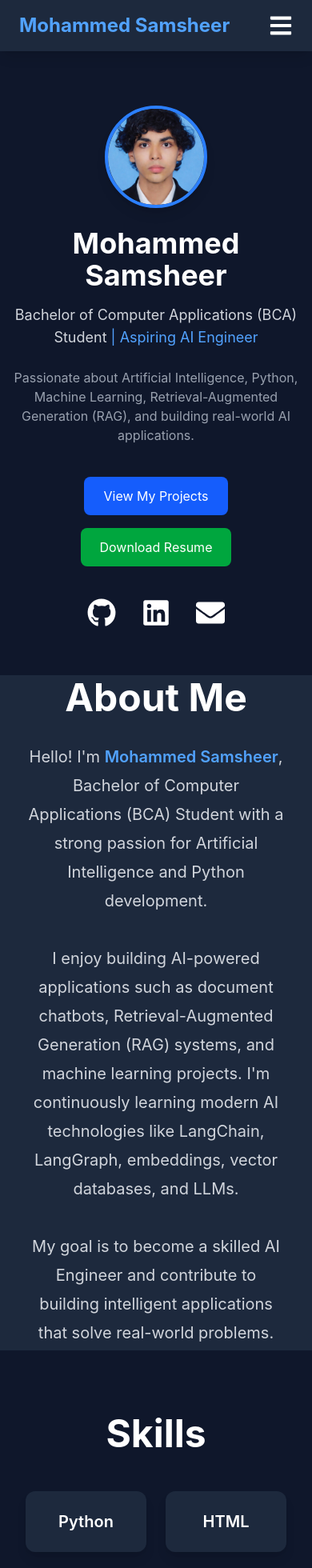
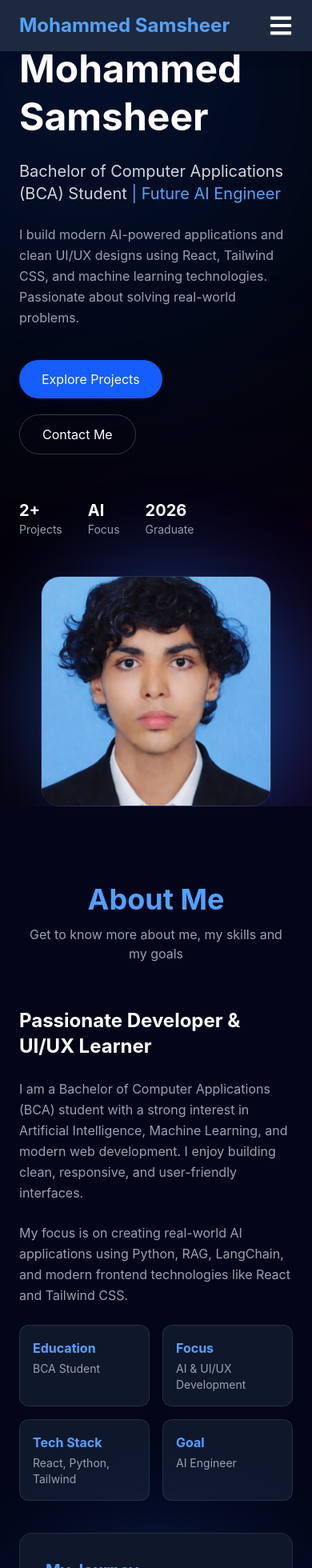
Before and after one commit to mohammedsamsheer666/portfolio, a React app: page / in a window 390 px wide. Shown: the top 1960 px of the page at 80% size. Built offline with nearby package versions, Linux system fonts and the light colour scheme; the HTML template or start-up script is replaced by a standard one.

Commit message:
Update portfolio UI UX design

```diff
--- a/package.json
+++ b/package.json
@@ -13,13 +13,15 @@
     "@react-three/drei": "^10.7.7",
     "@react-three/fiber": "^9.6.1",
     "@tailwindcss/vite": "^4.3.2",
+    "@tsparticles/react": "^4.3.1",
     "framer-motion": "^12.42.2",
     "react": "^19.2.7",
     "react-dom": "^19.2.7",
     "react-icons": "^5.7.0",
     "react-parallax-tilt": "^1.7.333",
     "tailwindcss": "^4.3.2",
-    "three": "^0.185.1"
+    "three": "^0.185.1",
+    "tsparticles": "^4.3.1"
   },
   "devDependencies": {
     "@eslint/js": "^10.0.1",
--- a/src/App.jsx
+++ b/src/App.jsx
@@ -5,138 +5,117 @@ import Projects from "./components/Projects";
 import Education from "./components/Education";
 import Contact from "./components/Contact";
 import Footer from "./components/Footer";
+
 import profile from "./assets/profile.png";
 
-import { FaGithub, FaLinkedin, FaEnvelope } from "react-icons/fa";
 import { motion } from "framer-motion";
 
 function App() {
   return (
     <>
-      {/* Navbar */}
       <Navbar />
 
-      {/* Hero Section */}
-      <motion.section
+      {/* ================= HERO SECTION ================= */}
+      <section
   id="home"
-        className="min-h-screen bg-slate-900 text-white flex items-center justify-center px-4"
-        initial={{ opacity: 0 }}
-        animate={{ opacity: 1 }}
-        transition={{ duration: 1 }}
+  className="min-h-screen relative flex items-center justify-center bg-black text-white px-6 overflow-hidden"
 >
-        <div className="text-center max-w-4xl">
 
-          {/* Profile Photo */}
-          <motion.div
-            className="flex justify-center mb-6 mt-18"
-            initial={{ scale: 0 }}
-            animate={{ scale: 1 }}
-            transition={{ duration: 0.8 }}
-          >
-            <div className="w-32 h-32 md:w-44 md:h-44 rounded-full overflow-hidden border-4 border-blue-500 shadow-lg">
-              <img
-                src={profile}
-                alt="Mohammed Samsheer"
-                className="w-full h-full object-cover"
-              />
-            </div>
-          </motion.div>
+  {/* BACKGROUND GLOW */}
+  <div className="absolute w-[600px] h-[600px] bg-blue-600 rounded-full blur-[200px] opacity-30 top-[-200px] left-[-200px]"></div>
+  <div className="absolute w-[500px] h-[500px] bg-purple-600 rounded-full blur-[180px] opacity-20 bottom-[-200px] right-[-200px]"></div>
 
-          {/* Name */}
-          <motion.h1
-            className="text-4xl md:text-6xl font-bold"
-            initial={{ y: -50, opacity: 0 }}
-            animate={{ y: 0, opacity: 1 }}
-            transition={{ duration: 1 }}
-          >
-            Mohammed Samsheer
-          </motion.h1>
+  <div className="max-w-6xl w-full grid md:grid-cols-2 gap-12 items-center z-10">
 
-          {/* Subtitle */}
-          <motion.p
-            className="text-lg md:text-2xl text-gray-300 mt-4"
-            initial={{ opacity: 0 }}
-            animate={{ opacity: 1 }}
-            transition={{ delay: 0.3, duration: 1 }}
-          >
+    {/* LEFT TEXT */}
+    <div className="space-y-6">
+
+      <p className="text-blue-400 tracking-[6px] uppercase text-xs">
+        AI Engineer • UI/UX Developer
+      </p>
+
+      <h1 className="text-5xl md:text-7xl font-bold leading-tight">
+        Mohammed <br /> Samsheer
+      </h1>
+
+      <p className="text-xl text-gray-300">
         Bachelor of Computer Applications (BCA) Student
-            <span className="text-blue-400">
-              {" | "}Aspiring AI Engineer
-            </span>
-          </motion.p>
+        <span className="text-blue-400"> | Future AI Engineer</span>
+      </p>
 
-          {/* Description */}
-          <motion.p
-            className="mt-6 text-base md:text-lg text-gray-400 max-w-3xl mx-auto"
-            initial={{ opacity: 0 }}
-            animate={{ opacity: 1 }}
-            transition={{ delay: 0.5, duration: 1 }}
-          >
-            Passionate about Artificial Intelligence, Python, Machine Learning,
-            Retrieval-Augmented Generation (RAG), and building real-world AI
-            applications.
-          </motion.p>
+      <p className="text-gray-400 leading-relaxed max-w-xl">
+        I build modern AI-powered applications and clean UI/UX designs using React,
+        Tailwind CSS, and machine learning technologies. Passionate about solving real-world problems.
+      </p>
 
-          {/* Buttons */}
-          <motion.div
-            className="mt-10 flex justify-center gap-4 flex-wrap"
-            initial={{ y: 50, opacity: 0 }}
-            animate={{ y: 0, opacity: 1 }}
-            transition={{ delay: 0.7, duration: 1 }}
-          >
+      {/* BUTTONS */}
+      <div className="flex gap-5 flex-wrap pt-4">
+
         <a
           href="#projects"
-              className="px-6 py-3 bg-blue-600 rounded-lg hover:bg-blue-700 hover:scale-105 transition"
+          className="px-7 py-3 bg-blue-600 rounded-full hover:scale-105 transition shadow-lg hover:shadow-blue-500/40"
         >
-              View My Projects
+          Explore Projects
         </a>
 
         <a
-              href="/samsheer.cv.pdf"
-              download
-              className="px-6 py-3 bg-green-600 rounded-lg hover:bg-green-700 hover:scale-105 transition"
+          href="#contact"
+          className="px-7 py-3 border border-white/20 rounded-full hover:bg-white/10 transition"
         >
-              Download Resume
-            </a>
-          </motion.div>
-
-          {/* Social Icons */}
-          <motion.div
-            className="flex justify-center gap-8 mt-10 text-4xl"
-            initial={{ opacity: 0 }}
-            animate={{ opacity: 1 }}
-            transition={{ delay: 1, duration: 1 }}
-          >
-            <a
-              href="https://github.com/mohammedsamsheer666"
-              target="_blank"
-              rel="noopener noreferrer"
-              className="hover:text-blue-400 hover:scale-125 transition"
-            >
-              <FaGithub />
+          Contact Me
         </a>
 
-            <a
-              href="https://www.linkedin.com/in/mohammed-samsheer-40a6583aa"
-              target="_blank"
-              rel="noopener noreferrer"
-              className="hover:text-blue-400 hover:scale-125 transition"
-            >
-              <FaLinkedin />
-            </a>
+      </div>
 
-            <a
-              href="mailto:mohammedsamsheer39@gmail.com"
-              className="hover:text-blue-400 hover:scale-125 transition"
-            >
-              <FaEnvelope />
-            </a>
-          </motion.div>
+      {/* STATS */}
+      <div className="flex gap-8 pt-8 text-sm text-gray-400">
+
+        <div>
+          <p className="text-white text-xl font-bold">2+</p>
+          Projects
+        </div>
+
+        <div>
+          <p className="text-white text-xl font-bold">AI</p>
+          Focus
+        </div>
+
+        <div>
+          <p className="text-white text-xl font-bold">2026</p>
+          Graduate
+        </div>
 
       </div>
-      </motion.section>
 
-      {/* Other Sections */}
+    </div>
+
+    {/* RIGHT IMAGE */}
+    <div className="flex justify-center">
+
+      <div className="relative">
+
+        {/* rotating glow ring */}
+        <div className="absolute w-80 h-80 bg-blue-500 rounded-full blur-3xl opacity-20 animate-pulse"></div>
+
+        {/* IMAGE CARD */}
+        <div className="relative w-72 h-72 md:w-80 md:h-80 rounded-3xl overflow-hidden border border-white/10 shadow-2xl hover:scale-105 transition duration-500">
+
+          <img
+            src={profile}
+            alt="profile"
+            className="w-full h-full object-cover"
+          />
+
+        </div>
+
+      </div>
+
+    </div>
+
+  </div>
+</section>
+
+      {/* ================= OTHER SECTIONS ================= */}
       <About />
       <Skills />
       <Projects />
--- a/src/components/About.jsx
+++ b/src/components/About.jsx
@@ -2,28 +2,102 @@ function About() {
   return (
     <section
       id="about"
-      className="min-h-screen bg-slate-800 text-white flex items-center justify-center px-8"
+      className="py-24 bg-slate-950 text-white px-6"
     >
-      <div className="max-w-4xl text-center">
-        <h2 className="text-5xl font-bold mb-8">About Me</h2>
+      {/* TITLE */}
+      <div className="text-center mb-14">
+        <h2 className="text-4xl font-bold text-blue-400">About Me</h2>
+        <p className="text-gray-400 mt-3">
+          Get to know more about me, my skills and my goals
+        </p>
+      </div>
 
-        <p className="text-xl leading-9 text-gray-300">
-          Hello! I'm <span className="text-blue-400 font-semibold">Mohammed Samsheer</span>,
-         Bachelor of Computer Applications (BCA) Student with a strong passion for Artificial
-          Intelligence and Python development.
+      {/* MAIN CONTAINER */}
+      <div className="max-w-6xl mx-auto grid md:grid-cols-2 gap-10 items-center">
 
-          <br /><br />
+        {/* LEFT - TEXT */}
+        <div className="space-y-6">
 
-          I enjoy building AI-powered applications such as document chatbots,
-          Retrieval-Augmented Generation (RAG) systems, and machine learning
-          projects. I'm continuously learning modern AI technologies like
-          LangChain, LangGraph, embeddings, vector databases, and LLMs.
+          <h3 className="text-2xl font-bold">
+            Passionate Developer & UI/UX Learner
+          </h3>
 
-          <br /><br />
+          <p className="text-gray-400 leading-relaxed">
+            I am a Bachelor of Computer Applications (BCA) student with a strong interest
+            in Artificial Intelligence, Machine Learning, and modern web development.
+            I enjoy building clean, responsive, and user-friendly interfaces.
+          </p>
 
-          My goal is to become a skilled AI Engineer and contribute to building
-          intelligent applications that solve real-world problems.
-        </p>
+          <p className="text-gray-400 leading-relaxed">
+            My focus is on creating real-world AI applications using Python, RAG,
+            LangChain, and modern frontend technologies like React and Tailwind CSS.
+          </p>
+
+          {/* HIGHLIGHTS */}
+          <div className="grid grid-cols-2 gap-4 mt-6">
+
+            <div className="p-4 bg-slate-900 border border-white/10 rounded-xl hover:scale-105 transition">
+              <h4 className="text-blue-400 font-bold">Education</h4>
+              <p className="text-gray-400 text-sm mt-1">
+                BCA Student
+              </p>
+            </div>
+
+            <div className="p-4 bg-slate-900 border border-white/10 rounded-xl hover:scale-105 transition">
+              <h4 className="text-blue-400 font-bold">Focus</h4>
+              <p className="text-gray-400 text-sm mt-1">
+                AI & UI/UX Development
+              </p>
+            </div>
+
+            <div className="p-4 bg-slate-900 border border-white/10 rounded-xl hover:scale-105 transition">
+              <h4 className="text-blue-400 font-bold">Tech Stack</h4>
+              <p className="text-gray-400 text-sm mt-1">
+                React, Python, Tailwind
+              </p>
+            </div>
+
+            <div className="p-4 bg-slate-900 border border-white/10 rounded-xl hover:scale-105 transition">
+              <h4 className="text-blue-400 font-bold">Goal</h4>
+              <p className="text-gray-400 text-sm mt-1">
+                AI Engineer
+              </p>
+            </div>
+
+          </div>
+
+        </div>
+
+        {/* RIGHT - UI CARD */}
+        <div className="flex justify-center">
+
+          <div className="relative">
+
+            {/* glow background */}
+            <div className="absolute inset-0 bg-blue-500 blur-3xl opacity-20 rounded-full"></div>
+
+            {/* main card */}
+            <div className="relative bg-slate-900 border border-white/10 p-8 rounded-2xl shadow-xl hover:scale-105 transition duration-300">
+
+              <h3 className="text-xl font-bold text-blue-400 mb-4">
+                My Journey
+              </h3>
+
+              <ul className="space-y-4 text-gray-400">
+
+                <li>✔ Started learning Python & Web Development</li>
+                <li>✔ Built AI projects using ML & OpenCV</li>
+                <li>✔ Learned React & Tailwind CSS</li>
+                <li>✔ Built portfolio with UI/UX design</li>
+
+              </ul>
+
+            </div>
+
+          </div>
+
+        </div>
+
       </div>
     </section>
   );
--- a/src/components/Contact.jsx
+++ b/src/components/Contact.jsx
@@ -1,23 +1,117 @@
+import { FaGithub, FaLinkedin, FaEnvelope, FaPhone } from "react-icons/fa";
+
 function Contact() {
   return (
     <section
       id="contact"
-      className="min-h-screen bg-slate-800 text-white flex items-center justify-center px-8"
+      className="py-24 bg-gradient-to-b from-slate-950 via-slate-900 to-slate-950 text-white px-6"
     >
-      <div className="text-center max-w-3xl">
-        <h2 className="text-5xl font-bold mb-8">Contact Me</h2>
+      {/* TITLE */}
+      <div className="text-center mb-12">
+        <h2 className="text-4xl font-bold text-blue-400">Contact Me</h2>
+        <p className="text-gray-400 mt-3">
+          Let’s build something amazing together 🚀
+        </p>
+      </div>
 
-        <p className="text-xl text-gray-300 mb-6">
-          I'm always interested in learning, collaborating, and discussing AI
-          and software development.
-        </p>
+      {/* GRID */}
+      <div className="max-w-5xl mx-auto grid md:grid-cols-2 gap-10">
 
-        <div className="space-y-4 text-lg">
-          <p>📧 Email: mohammedsamsheer39@gmail.com</p>
-          <p>💻 GitHub: https://github.com/mohammedsamsheer666</p>
-          <p>🔗 LinkedIn: https://www.linkedin.com/in/mohammed-samsheer-40a6583aa</p>
-         <p>📞 Phone: +91 9746758733</p>
+        {/* LEFT SIDE */}
+        <div className="space-y-6">
+
+          <h3 className="text-2xl font-semibold">
+            Get in Touch
+          </h3>
+
+          <p className="text-gray-400 leading-relaxed">
+            I’m open to internships, freelance work, and AI/ML opportunities.
+          </p>
+
+          {/* CONTACT DETAILS */}
+          <div className="space-y-4">
+
+            <div className="p-4 bg-slate-900 border border-white/10 rounded-xl">
+              📧 mohammedsamsheer39@gmail.com
+            </div>
+
+            <div className="p-4 bg-slate-900 border border-white/10 rounded-xl flex items-center gap-2">
+              <FaPhone className="text-blue-400" />
+              +91 9746758733
+            </div>
+
+            <div className="p-4 bg-slate-900 border border-white/10 rounded-xl">
+              📍 Kerala, India
+            </div>
+
+          </div>
+
+          {/* SOCIAL ICONS */}
+          <div className="flex gap-6 text-2xl mt-6">
+
+            <a
+              href="https://github.com/mohammedsamsheer666"
+              target="_blank"
+              className="hover:text-blue-400 transition"
+            >
+              <FaGithub />
+            </a>
+
+            <a
+              href="https://www.linkedin.com/in/mohammed-samsheer-40a6583aa"
+              target="_blank"
+              className="hover:text-blue-400 transition"
+            >
+              <FaLinkedin />
+            </a>
+
+            {/* FIXED EMAIL LINK */}
+            <a
+              href="mailto:mohammedsamsheer39@gmail.com"
+              className="flex items-center gap-2 hover:text-blue-400 transition"
+            >
+              <FaEnvelope />
+              <span className="text-sm">Email Me</span>
+            </a>
+
+          </div>
+
         </div>
+
+        {/* RIGHT FORM */}
+        <div className="bg-slate-900 border border-white/10 rounded-2xl p-8 shadow-xl hover:shadow-blue-500/20 transition">
+
+          <form className="space-y-5">
+
+            <input
+              type="text"
+              placeholder="Your Name"
+              className="w-full p-3 rounded-lg bg-slate-800 border border-white/10 focus:outline-none focus:border-blue-500"
+            />
+
+            <input
+              type="email"
+              placeholder="Your Email"
+              className="w-full p-3 rounded-lg bg-slate-800 border border-white/10 focus:outline-none focus:border-blue-500"
+            />
+
+            <textarea
+              rows="5"
+              placeholder="Your Message"
+              className="w-full p-3 rounded-lg bg-slate-800 border border-white/10 focus:outline-none focus:border-blue-500"
+            ></textarea>
+
+            <button
+              type="submit"
+              className="w-full py-3 bg-blue-600 rounded-lg hover:bg-blue-700 transition font-semibold"
+            >
+              Send Message
+            </button>
+
+          </form>
+
+        </div>
+
       </div>
     </section>
   );
--- a/src/components/Projects.jsx
+++ b/src/components/Projects.jsx
@@ -1,114 +1,76 @@
-import chatbotPdf from "../assets/chatbot pdf.png";
-import fabricDetection from "../assets/fabric detection.png";
-
 function Projects() {
   return (
-    <section
-      id="projects"
-      className="min-h-screen bg-slate-800 text-white py-20 px-6"
-    >
-      <div className="max-w-6xl mx-auto">
-        <h2 className="text-5xl font-bold text-center mb-12">
-          My Projects
-        </h2>
+    <section id="projects" className="py-20 bg-slate-950 text-white px-6">
 
-        <div className="grid md:grid-cols-2 gap-8">
-
-          {/* Project 1 */}
-          <div className="bg-slate-900 rounded-xl overflow-hidden shadow-lg hover:shadow-blue-500/50 transition duration-300">
-
-            <img
-              src={chatbotPdf}
-              alt="AI PDF Chatbot"
-              className="w-full h-56 object-cover"
-            />
-
-            <div className="p-6">
-
-              <h3 className="text-2xl font-bold text-blue-400">
-                AI PDF Chatbot
-              </h3>
-
-              <p className="mt-4 text-gray-300">
-                An AI-powered chatbot that allows users to upload PDF
-                documents and ask questions using Retrieval-Augmented
-                Generation (RAG).
+      {/* TITLE */}
+      <div className="text-center mb-12">
+        <h2 className="text-4xl font-bold text-blue-400">My Projects</h2>
+        <p className="text-gray-400 mt-3">
+          Some of my work in AI, Machine Learning & Web Development
         </p>
-
-              <div className="mt-5">
-                <h4 className="font-semibold text-white">
-                  Technologies Used
-                </h4>
-
-                <ul className="list-disc list-inside text-gray-300 mt-2">
-                  <li>Python</li>
-                  <li>Streamlit</li>
-                  <li>LangChain</li>
-                  <li>ChromaDB</li>
-                  <li>Ollama</li>
-                </ul>
       </div>
 
-              <a
-                href="PASTE_YOUR_AI_PDF_CHATBOT_GITHUB_LINK_HERE"
-                target="_blank"
-                rel="noopener noreferrer"
-                className="inline-block mt-6 bg-blue-600 px-5 py-2 rounded-lg hover:bg-blue-700 transition"
-              >
-                View on GitHub
-              </a>
+      {/* PROJECT GRID */}
+      <div className="max-w-6xl mx-auto grid md:grid-cols-2 gap-10">
 
-            </div>
-          </div>
-
-          {/* Project 2 */}
-          <div className="bg-slate-900 rounded-xl overflow-hidden shadow-lg hover:shadow-blue-500/50 transition duration-300">
-
-            <img
-              src={fabricDetection}
-              alt="Fabric Defect Detection"
-              className="w-full h-56 object-cover"
-            />
-
-            <div className="p-6">
+        {/* PROJECT 1 */}
+        <div className="bg-slate-900 border border-white/10 rounded-2xl p-6 hover:scale-105 transition duration-300 shadow-lg hover:shadow-blue-500/30">
 
           <h3 className="text-2xl font-bold text-blue-400">
             Fabric Defect Detection
           </h3>
 
-              <p className="mt-4 text-gray-300">
-                Developed an AI-powered Fabric Defect Detection system
-                using deep learning and computer vision techniques to
-                identify defects in fabric images.
+          <p className="text-gray-300 mt-4">
+            AI-powered system that detects defects in fabric images using CNN and OpenCV.
           </p>
 
-              <div className="mt-5">
-                <h4 className="font-semibold text-white">
-                  Technologies Used
-                </h4>
-
-                <ul className="list-disc list-inside text-gray-300 mt-2">
-                  <li>Python</li>
-                  <li>TensorFlow</li>
-                  <li>OpenCV</li>
-                  <li>YOLO</li>
-                  <li>Streamlit</li>
-                </ul>
+          {/* TAGS */}
+          <div className="flex flex-wrap gap-2 mt-4">
+            <span className="px-3 py-1 text-sm bg-blue-500/20 text-blue-300 rounded-full">Python</span>
+            <span className="px-3 py-1 text-sm bg-blue-500/20 text-blue-300 rounded-full">OpenCV</span>
+            <span className="px-3 py-1 text-sm bg-blue-500/20 text-blue-300 rounded-full">TensorFlow</span>
           </div>
 
+          {/* BUTTON */}
           <a
             href="https://github.com/mohammedsamsheer666/Fabric-Defect-Detection-Using-YOLO-"
             target="_blank"
-                rel="noopener noreferrer"
-                className="inline-block mt-6 bg-blue-600 px-5 py-2 rounded-lg hover:bg-blue-700 transition"
+            className="inline-block mt-6 px-5 py-2 bg-blue-600 rounded-lg hover:bg-blue-700 transition"
           >
-                View on GitHub
+            View Code
           </a>
 
         </div>
+
+        {/* PROJECT 2 */}
+        <div className="bg-slate-900 border border-white/10 rounded-2xl p-6 hover:scale-105 transition duration-300 shadow-lg hover:shadow-blue-500/30">
+
+          <h3 className="text-2xl font-bold text-blue-400">
+            AI Chatbot (RAG System)
+          </h3>
+
+          <p className="text-gray-300 mt-4">
+            Chatbot that uses Retrieval-Augmented Generation (RAG) to answer PDF questions.
+          </p>
+
+          {/* TAGS */}
+          <div className="flex flex-wrap gap-2 mt-4">
+            <span className="px-3 py-1 text-sm bg-blue-500/20 text-blue-300 rounded-full">LangChain</span>
+            <span className="px-3 py-1 text-sm bg-blue-500/20 text-blue-300 rounded-full">Python</span>
+            <span className="px-3 py-1 text-sm bg-blue-500/20 text-blue-300 rounded-full">LLM</span>
           </div>
 
+          {/* BUTTON */}
+          <a
+            href="https://github.com/mohammedsamsheer666/pdf-chatbot.git"
+            target="_blank"
+            className="inline-block mt-6 px-5 py-2 bg-blue-600 rounded-lg hover:bg-blue-700 transition"
+          >
+            View Code
+          </a>
+
         </div>
+
       </div>
     </section>
   );
--- a/src/components/Skills.jsx
+++ b/src/components/Skills.jsx
@@ -1,37 +1,53 @@
 function Skills() {
   const skills = [
-    "Python",
-    "HTML",
-    "CSS",
-    "JavaScript",
-    "React",
-    "Machine Learning",
-    "Artificial Intelligence",
-    "LangChain",
-    "RAG",
-    "Git",
-    "GitHub",
-    "SQL",
+    { name: "Python", level: "90%" },
+    { name: "React", level: "60%" },
+    { name: "html", level: "70%%" },
+    { name: "JavaScript", level: "80%" },
+    { name: "Machine Learning", level: "75%" },
+    { name: "RAG / LangChain", level: "70%" },
   ];
 
   return (
-    <section
-      id="skills"
-      className="min-h-screen bg-slate-900 text-white py-20 px-8"
-    >
-      <div className="max-w-6xl mx-auto">
-        <h2 className="text-5xl font-bold text-center mb-12">Skills</h2>
+    <section id="skills" className="py-20 bg-slate-950 text-white px-6">
 
-        <div className="grid grid-cols-2 md:grid-cols-3 lg:grid-cols-4 gap-6">
-          {skills.map((skill, index) => (
-            <div
-              key={index}
-              className="bg-slate-800 rounded-xl p-6 text-center shadow-lg hover:bg-blue-600 transition duration-300"
-            >
-              <h3 className="text-xl font-semibold">{skill}</h3>
+      {/* TITLE */}
+      <div className="text-center mb-12">
+        <h2 className="text-4xl font-bold text-blue-400">My Skills</h2>
+        <p className="text-gray-400 mt-3">
+          Technologies I use to build AI & Web Applications
+        </p>
+      </div>
+
+      {/* SKILLS GRID */}
+      <div className="max-w-5xl mx-auto grid md:grid-cols-2 gap-8">
+
+        {skills.map((skill, index) => (
+          <div
+            key={index}
+            className="bg-slate-900 border border-white/10 p-6 rounded-2xl hover:scale-105 transition duration-300 shadow-lg hover:shadow-blue-500/20"
+          >
+
+            {/* SKILL NAME */}
+            <div className="flex justify-between mb-2">
+              <span className="text-lg font-semibold">{skill.name}</span>
+              <span className="text-blue-400">{skill.level}</span>
             </div>
-          ))}
-        </div>
+
+            {/* PROGRESS BAR BACKGROUND */}
+            <div className="w-full bg-slate-800 h-3 rounded-full overflow-hidden">
+
+              {/* PROGRESS BAR FILL */}
+              <div
+                className="h-full bg-blue-500 rounded-full transition-all duration-700"
+                style={{ width: skill.level }}
+              ></div>
+
+            </div>
+
+          </div>
+        ))}
+
       </div>
     </section>
   );
```
Also changed, not shown: src/components/Education.jsx (+57 -14 lines), 1 other file (tests, documents, lock files or other folders). Lines whose indentation alone changed are shown as unchanged.
